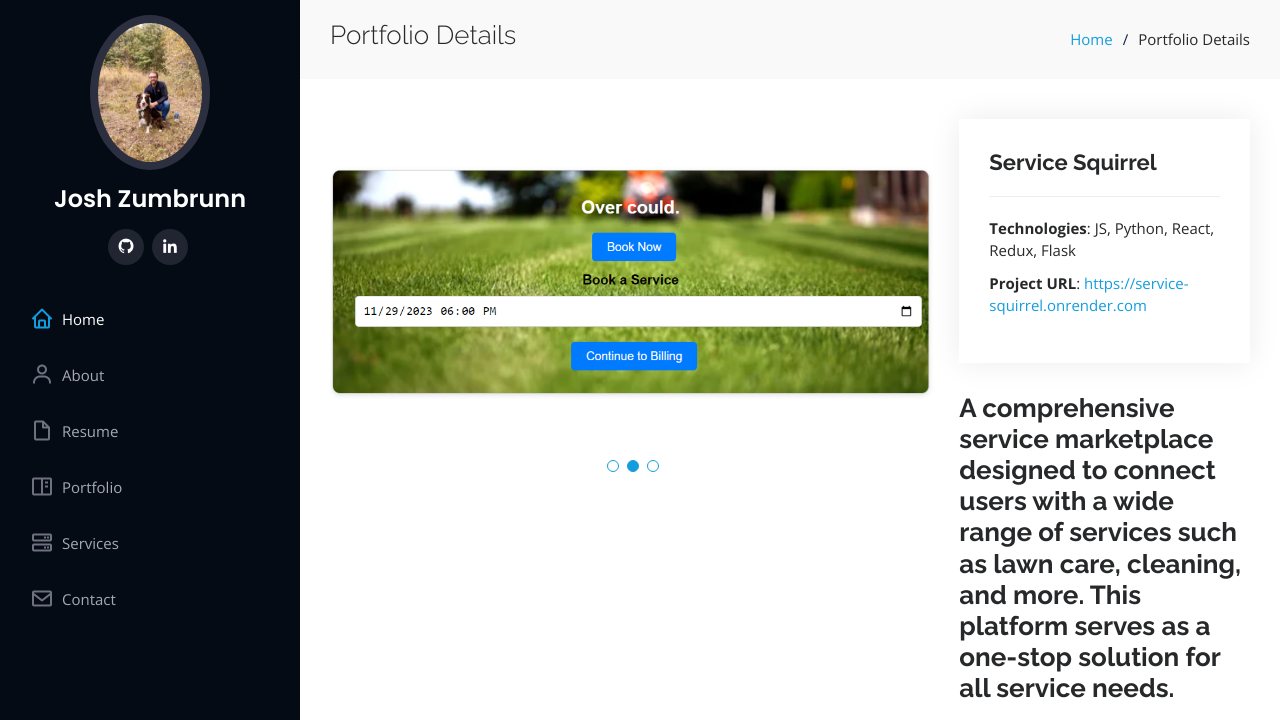
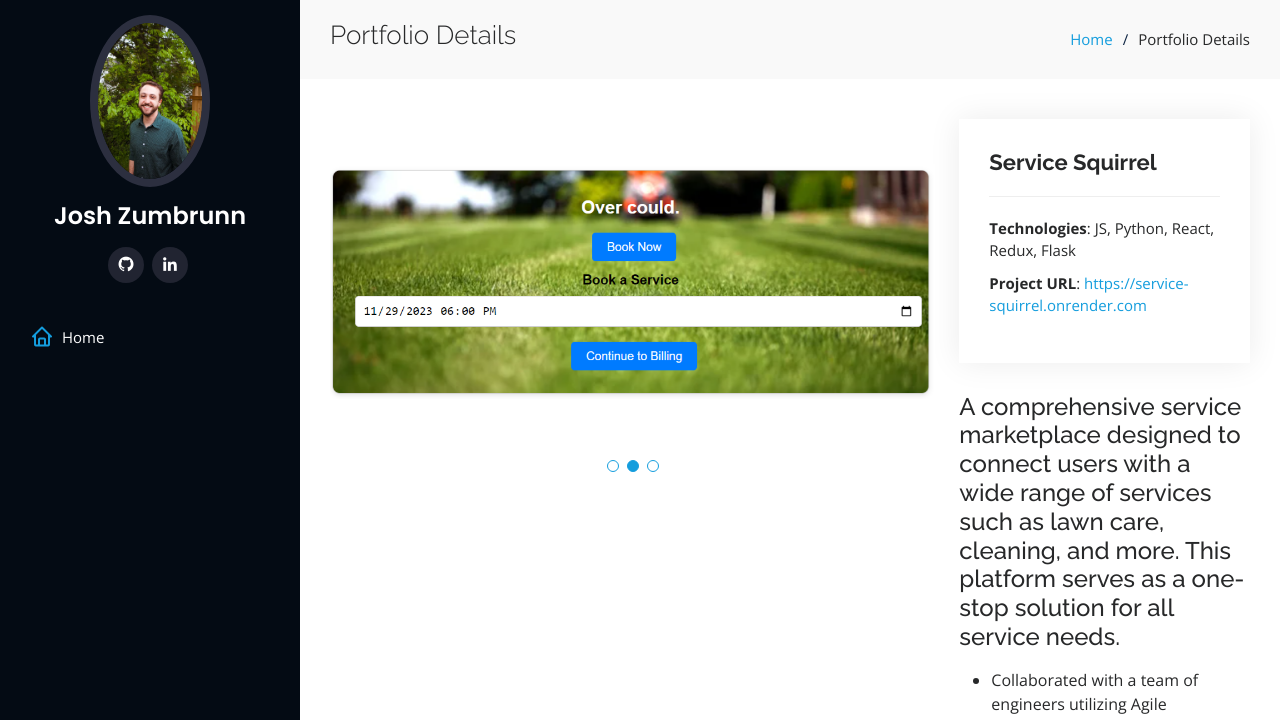
Before and after one commit to jzumbrunn21/jzumbrunn21.github.io, a plain HTML site: page portfolio-details-2.html in a window 1280 px wide. Shown: the top 720 px of the page. Drawn offline with nearby package versions, Linux system fonts and the light colour scheme.

Commit message:
portfolio bullets

```diff
--- a/portfolio-details-2.html
+++ b/portfolio-details-2.html
@@ -46,7 +46,7 @@
     <div class="d-flex flex-column">
 
       <div class="profile">
-        <img src="assets/img/profile_pic_2.jpg" alt="" class="img-fluid rounded-circle">
+        <img src="assets/img/portfolio_pic.jpg" alt="" class="img-fluid rounded-circle">
         <h1 class="text-light"><a href="index.html">Josh Zumbrunn</a></h1>
         <div class="social-links mt-3 text-center">
           <!-- <a href="#" class="twitter"><i class="bx bxl-twitter"></i></a> -->
@@ -59,12 +59,12 @@
 
       <nav id="navbar" class="nav-menu navbar">
         <ul>
-          <li><a href="#hero" class="nav-link scrollto active"><i class="bx bx-home"></i> <span>Home</span></a></li>
-          <li><a href="#about" class="nav-link scrollto"><i class="bx bx-user"></i> <span>About</span></a></li>
+          <li><a href="index.html" class="nav-link scrollto active"><i class="bx bx-home"></i> <span>Home</span></a></li>
+          <!-- <li><a href="#about" class="nav-link scrollto"><i class="bx bx-user"></i> <span>About</span></a></li>
           <li><a href="#resume" class="nav-link scrollto"><i class="bx bx-file-blank"></i> <span>Resume</span></a></li>
           <li><a href="#portfolio" class="nav-link scrollto"><i class="bx bx-book-content"></i> <span>Portfolio</span></a></li>
           <li><a href="#services" class="nav-link scrollto"><i class="bx bx-server"></i> <span>Services</span></a></li>
-          <li><a href="#contact" class="nav-link scrollto"><i class="bx bx-envelope"></i> <span>Contact</span></a></li>
+          <li><a href="#contact" class="nav-link scrollto"><i class="bx bx-envelope"></i> <span>Contact</span></a></li> -->
         </ul>
       </nav><!-- .nav-menu -->
     </div>
@@ -125,8 +125,8 @@
               </ul>
             </div>
             <div class="portfolio-description">
-              <h2>A comprehensive service marketplace designed to connect users with a wide range of services such as lawn care, cleaning, and more. This platform serves as a one-stop solution for all service needs.
-              </h2>
+              <h4>A comprehensive service marketplace designed to connect users with a wide range of services such as lawn care, cleaning, and more. This platform serves as a one-stop solution for all service needs.
+              </h4>
               <p>
                 <ul>
                   <li>
```
Also changed, not shown: index.html (+3 -2 lines), portfolio-details.html (+4 -4 lines).
